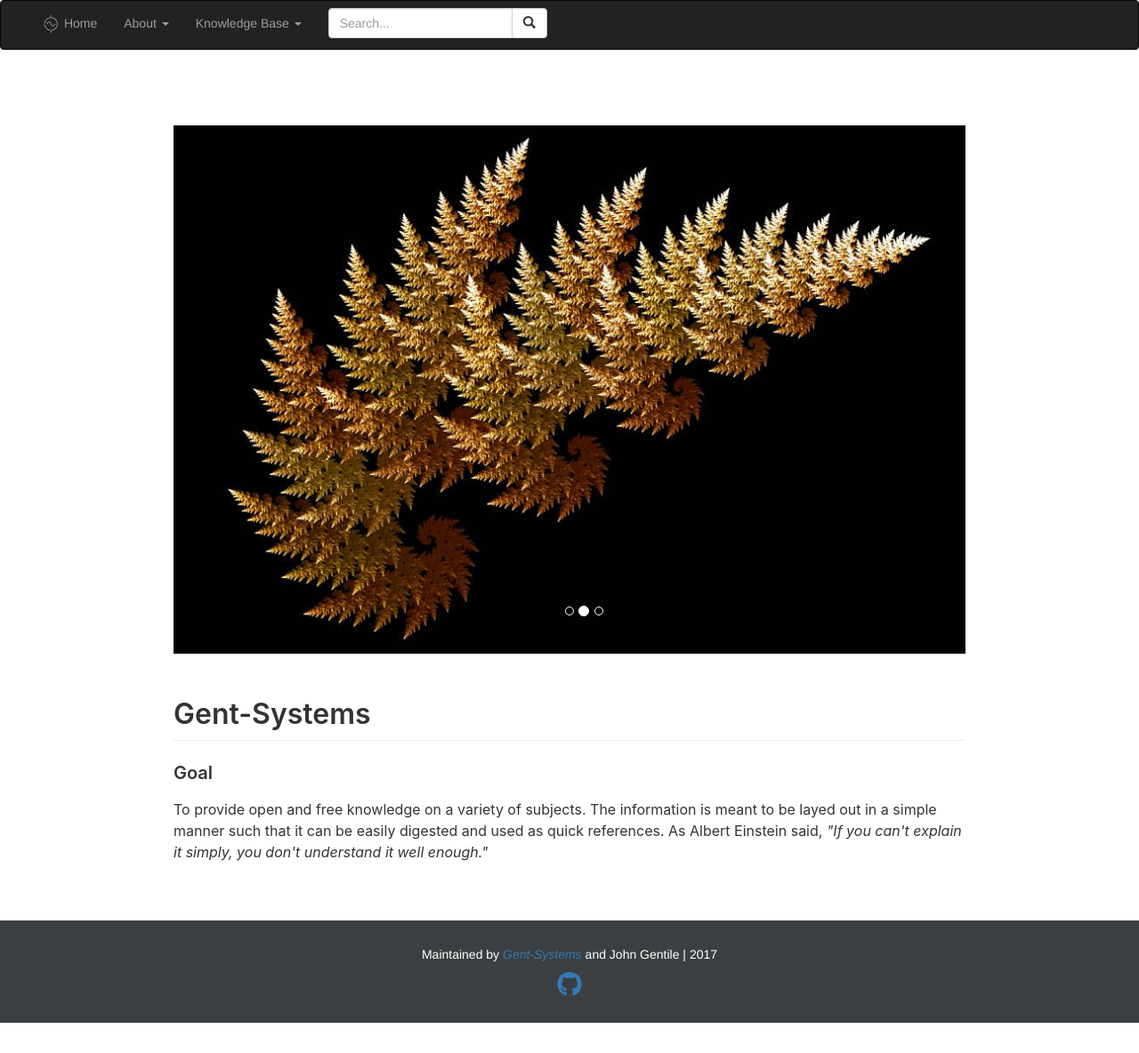
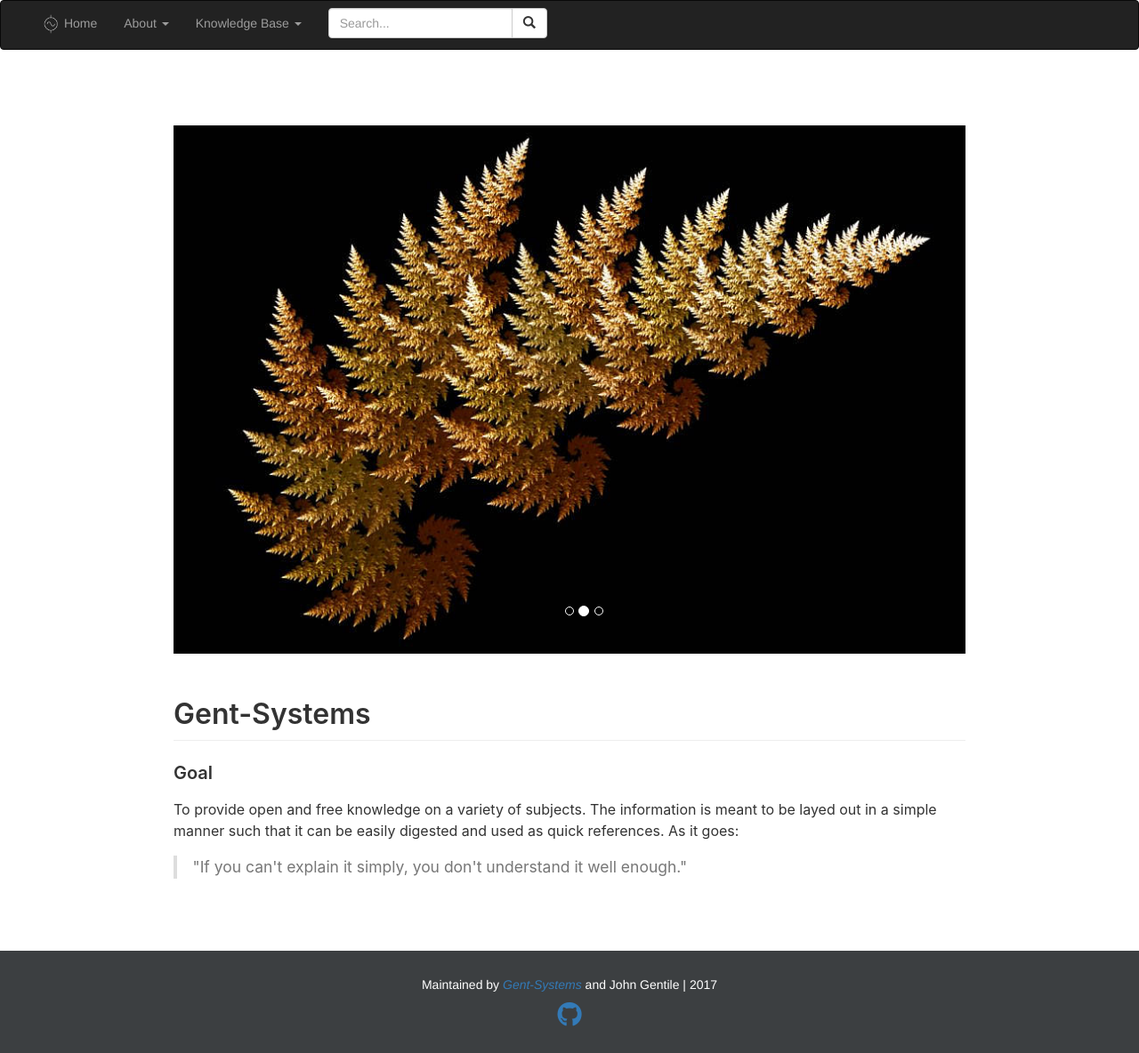
Before and after one commit to Gent-Systems/gent-systems-website, a Jekyll site: the page built from index.html, in a window 1280 px wide. Shown: the whole page at 89% size. Built offline with Jekyll 4.4.1, drawn with Linux system fonts in a browser that asks for light colours; nearby versions of some CDN libraries; before the commit the page ends 1150 px from its top, so only the background shows below that.

```diff
--- a/index.html
+++ b/index.html
@@ -42,4 +42,6 @@
 <h1>Gent-Systems</h1>
 
 <h3>Goal</h3>
-<p>To provide open and free knowledge on a variety of subjects. The information is meant to be layed out in a simple manner such that it can be easily digested and used as quick references. As Albert Einstein said, <em>"If you can't explain it simply, you don't understand it well enough."</em></p>
+<p>To provide open and free knowledge on a variety of subjects. The information is meant to be layed out in a simple manner such that it can be easily digested and used as quick references. As it goes:
+<blockquote>"If you can't explain it simply, you don't understand it well enough."</blockquote>
+</p>
```
